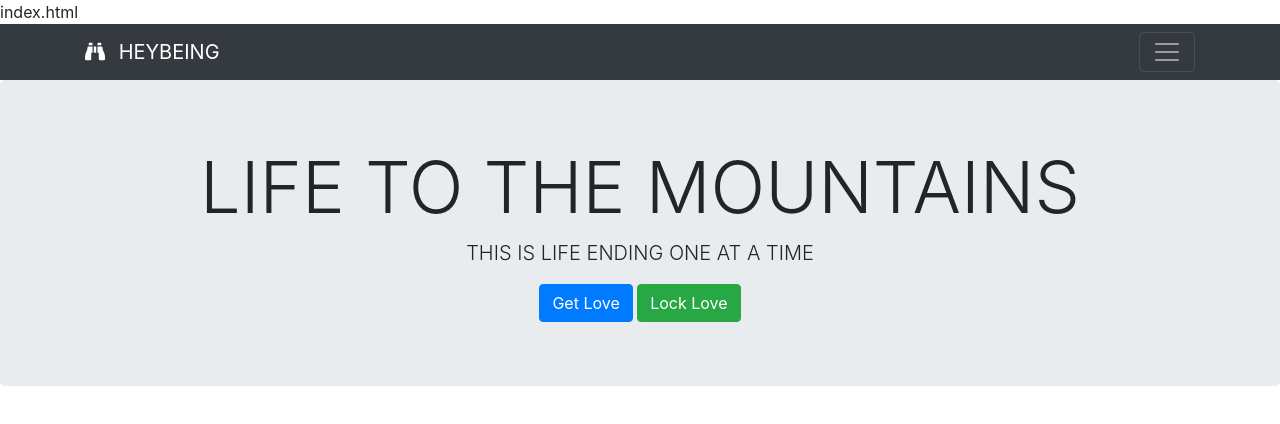
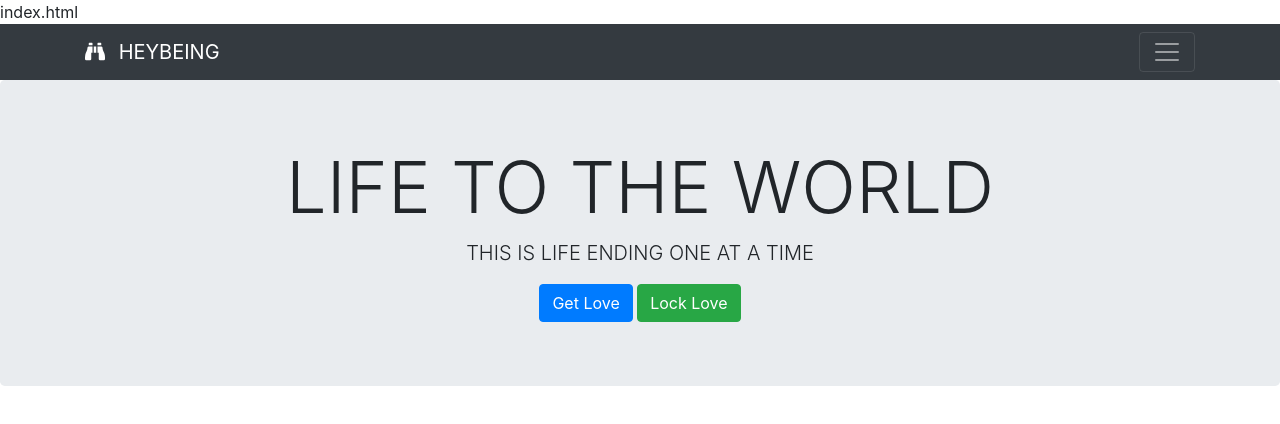
Before and after one commit to onebeing/XYZ, a plain HTML site: page index.html in a window 1280 px wide. Drawn offline with nearby package versions, Linux system fonts and the light colour scheme.

Commit message:
Update index.html

```diff
--- a/index.html
+++ b/index.html
@@ -38,7 +38,7 @@
  	</div>										</nav>
 	<section id="header" class="jumbotron text-center " >
 		<div class="container">
-		<h1 class="display-3">LIFE TO THE MOUNTAINS</h1>
+		<h1 class="display-3">LIFE TO THE WORLD</h1>
 		<p class="lead">THIS IS LIFE ENDING ONE AT A TIME</p>
 				<a href="" class="btn btn-primary">Get Love</a>
 
```
